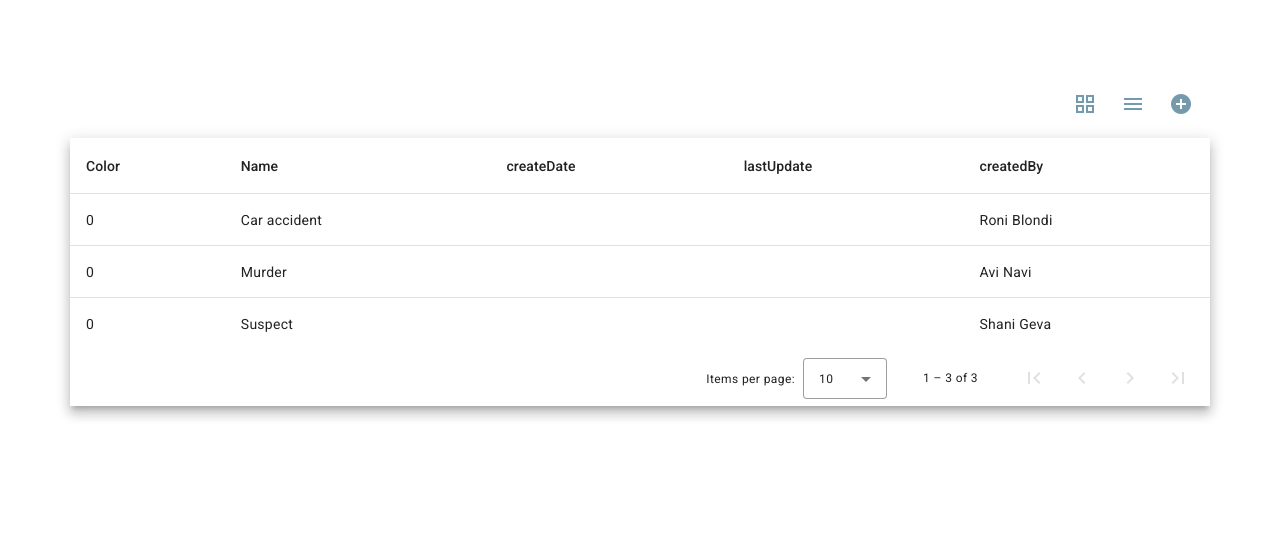
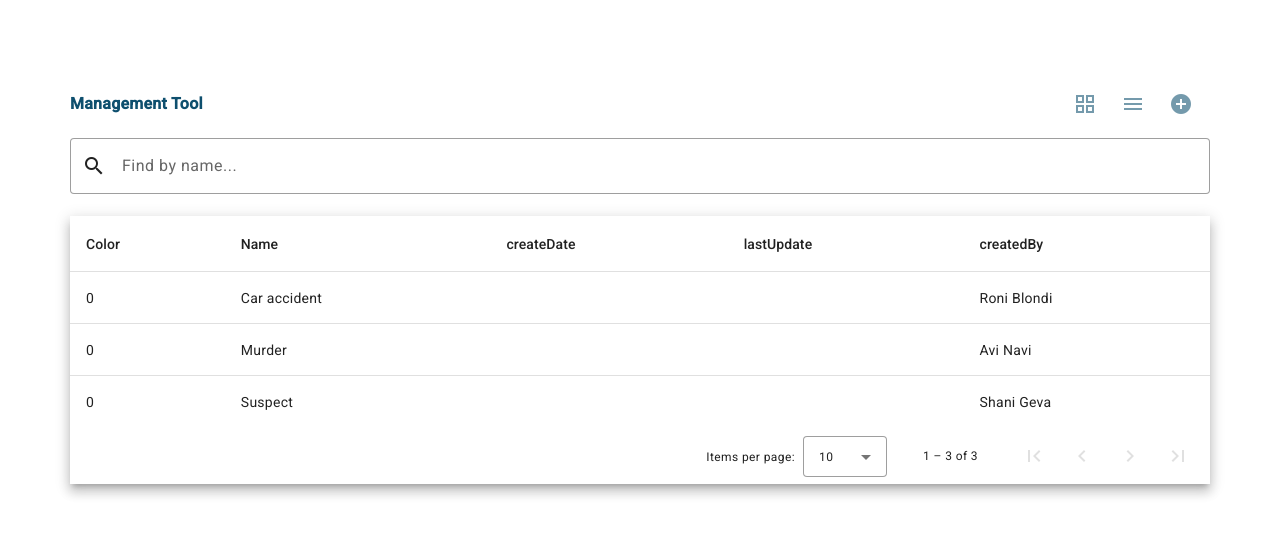
Before and after one commit to ShaniGeva12/data-manage-app, an Angular app: page / in a window 1280 px wide. Shown: the top 536 px of the page. Built offline with nearby package versions, Linux system fonts and the light colour scheme; data requests are answered from the project's data file; what subsink would draw is missing.

Commit message:
look set-up

```diff
--- a/src/app/app.component.html
+++ b/src/app/app.component.html
@@ -3,6 +3,8 @@
 
   <mat-drawer-container class="" [hasBackdrop]="true">
     <mat-drawer-content>
+      <div class="title">
+        <div class="text"> Management Tool </div>
         <div class="buttons">
           <button class="action-btn-icon" mat-icon-button aria-label="Add Tag" >
             <mat-icon>grid_view</mat-icon>
@@ -14,6 +16,16 @@
             <mat-icon>add_circle</mat-icon>
           </button>
         </div>
+      </div>
+
+      <div class="filter-container">
+        <mat-form-field appearance="outline">
+          <!-- <mat-label>Find by name...</mat-label> -->
+          <input matInput placeholder="Find by name...">
+          <mat-icon matPrefix>search</mat-icon>
+        </mat-form-field>
+      </div>
+
       <app-tags></app-tags>
     </mat-drawer-content>
     <mat-drawer #drawer mode="over" position="end">
--- a/src/app/app.component.scss
+++ b/src/app/app.component.scss
@@ -32,6 +32,26 @@
     }
 
   }
+
+  .title{
+    color: $title;
+    display: flex;
+    justify-content: space-between;
+
+    .text {
+      font-size: 16px;
+      font-weight: bold;
+      display: flex;
+      align-items: center;
+    }
+  }
+
+  .filter-container {
+    display: flex;
+
+    mat-form-field {
+      width: 100%;
+    }
   }
 
   .buttons {
@@ -39,3 +59,4 @@
     display: flex;
     justify-content: flex-end;
   }
+}
--- a/src/assets/style/_bits.scss
+++ b/src/assets/style/_bits.scss
@@ -3,5 +3,6 @@
 $action-btns: #749aac;
 $action-btns-hover: #0e4f6e;
 $action-btns-choosen: #007af9;
+$title: #0e4f6e;
 
 $black-0-125: rgba(0, 0, 0, 0.125);
```
Lines whose indentation alone changed are shown as unchanged.
